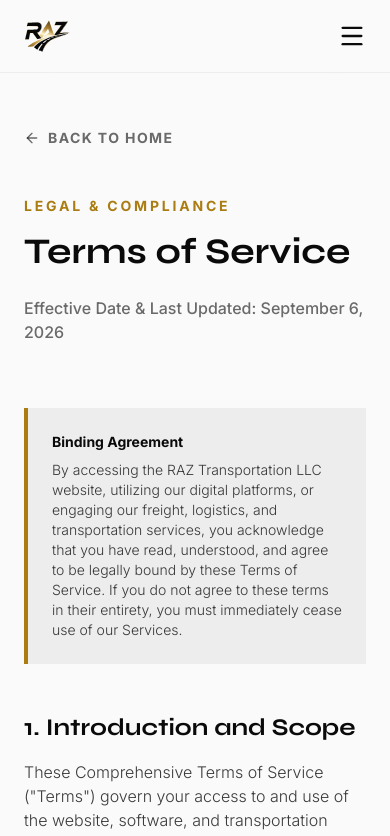
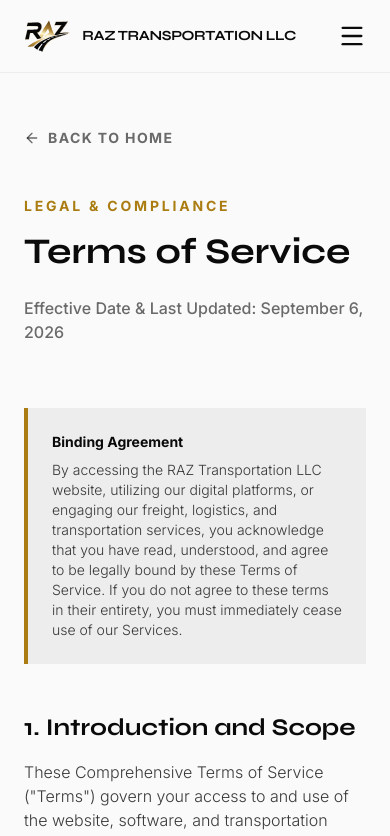
Before and after one commit to engnrhussein/raz-transportation-llc, a Next.js app: page /terms in a window 390 px wide. Shown: the top 836 px of the page. Built offline with nearby package versions, Linux system fonts and the light colour scheme.

Commit message:
feat: add LLC to logo text and make it visible on mobile devices

```diff
--- a/src/components/Navbar.tsx
+++ b/src/components/Navbar.tsx
@@ -52,9 +52,9 @@
             onClick={scrollToTop}
           >
             <div className="flex items-center justify-start group-hover:scale-105 transition-transform">
-               <LogoModified className="h-10 md:h-12 w-auto max-w-none origin-left" />
+               <LogoModified className="h-10 md:h-12 w-auto max-w-none origin-left shrink-0" />
             </div>
-            <span className="font-heading font-bold text-lg md:text-xl tracking-wide hidden sm:block text-onyx">RAZ TRANSPORTATION</span>
+            <span className="font-heading font-bold text-sm sm:text-lg md:text-xl tracking-tight sm:tracking-wide text-onyx truncate">RAZ TRANSPORTATION LLC</span>
           </div>
 
           {/* Desktop Links */}
```
